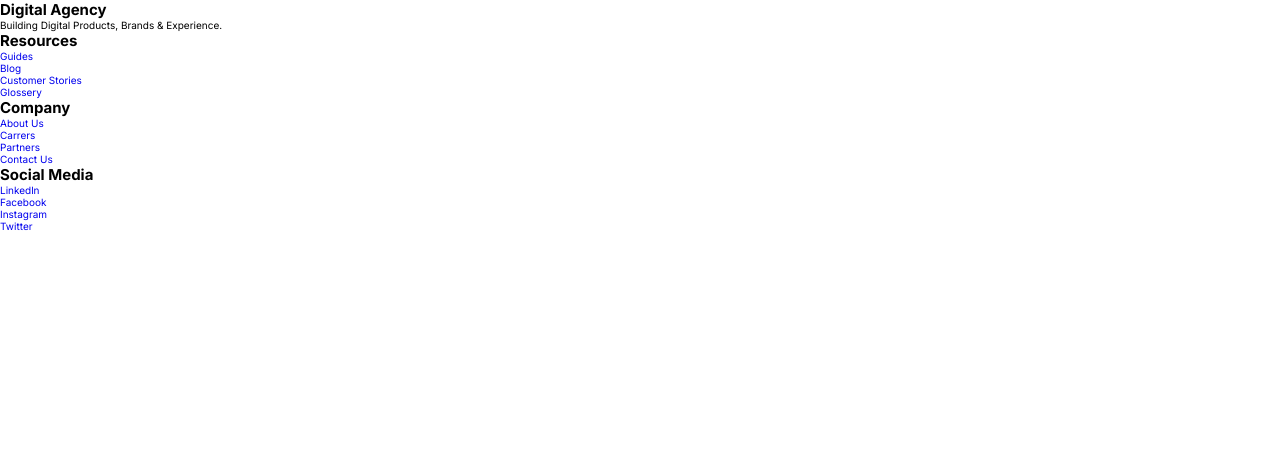
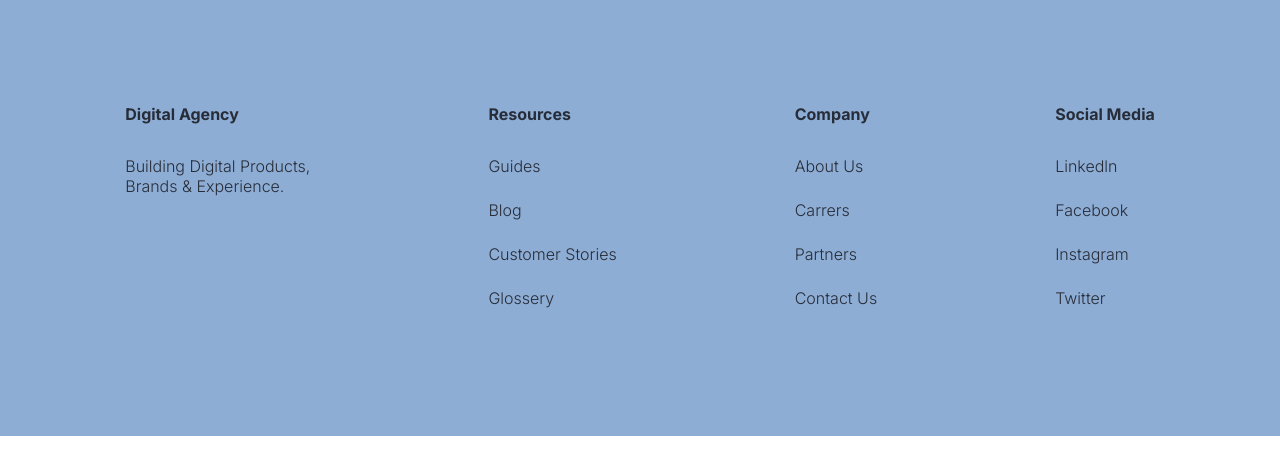
Before and after one commit to AndriwRC/Web1C1-LandingPage, a plain HTML site: page index.html in a window 1280 px wide. Drawn offline with Linux system fonts and the light colour scheme.

Commit message:
aplicar estilos CSS al footer

```diff
--- a/index.html
+++ b/index.html
@@ -17,15 +17,14 @@
 <body>
     <header></header>
     <main></main>
-    <footer>
-        <section>
-            <div>
-                <h2>Digital Agency</h2>
-                <p>Building Digital Products, Brands & Experience.</p>
+    <footer class="footer">
+        <div class="container">
+            <h4>Digital Agency</h4>
+            <p>Building Digital Products,<br>Brands & Experience.</p>
         </div>
 
-            <div>
-                <h2>Resources</h2>
+        <div class="container">
+            <h4>Resources</h4>
             <ul>
                 <li><a href="#">Guides</a></li>
                 <li><a href="#">Blog</a></li>
@@ -34,8 +33,8 @@
             </ul>
         </div>
 
-            <div>
-                <h2>Company</h2>
+        <div class="container">
+            <h4>Company</h4>
             <ul>
                 <li><a href="#">About Us</a></li>
                 <li><a href="#">Carrers</a></li>
@@ -44,8 +43,8 @@
             </ul>
         </div>
 
-            <div>
-                <h2>Social Media</h2>
+        <div class="container">
+            <h4>Social Media</h4>
             <ul>
                 <li><a href="#">Linkedln</a></li>
                 <li><a href="#">Facebook</a></li>
@@ -53,7 +52,6 @@
                 <li><a href="#">Twitter</a></li>
             </ul>
         </div>
-        </section>
     </footer>
 </body>
 
--- a/styles/styles.css
+++ b/styles/styles.css
@@ -26,9 +26,54 @@ ol {
 }
 a {
     text-decoration: none;
+    color: var(--black-300);
 }
 /* Header */
 
 /* Main */
 
 /* Footer */
+.footer {
+    display: flex;
+    justify-content: center;
+    align-items: start;
+    flex-wrap: wrap;
+    gap: 178px;
+    min-height: 424px;
+    padding: 104px 80px;
+    font-size: 1.6rem;
+    font-weight: 300;
+    color: var(--black-300);
+    background-color: var(--blue-300);
+}
+
+.container h4{
+    font-weight: 700;
+    font-size: 1.6rem;
+    margin-bottom: 32px;
+}
+
+.container li{
+    margin-bottom: 24px;
+}
+
+@media (max-width: 1200px) {
+    .footer {
+        gap: 100px;
+    }
+}
+
+@media (max-width: 960px) {
+    .footer{
+        padding: 72px 60px;
+        gap: 72px;
+    }
+
+    .container {
+        width: 90%;
+        max-width: 240px;
+        min-width: 188px;
+        text-align: center;
+    }
+
+}
```
Lines whose indentation alone changed are shown as unchanged.
